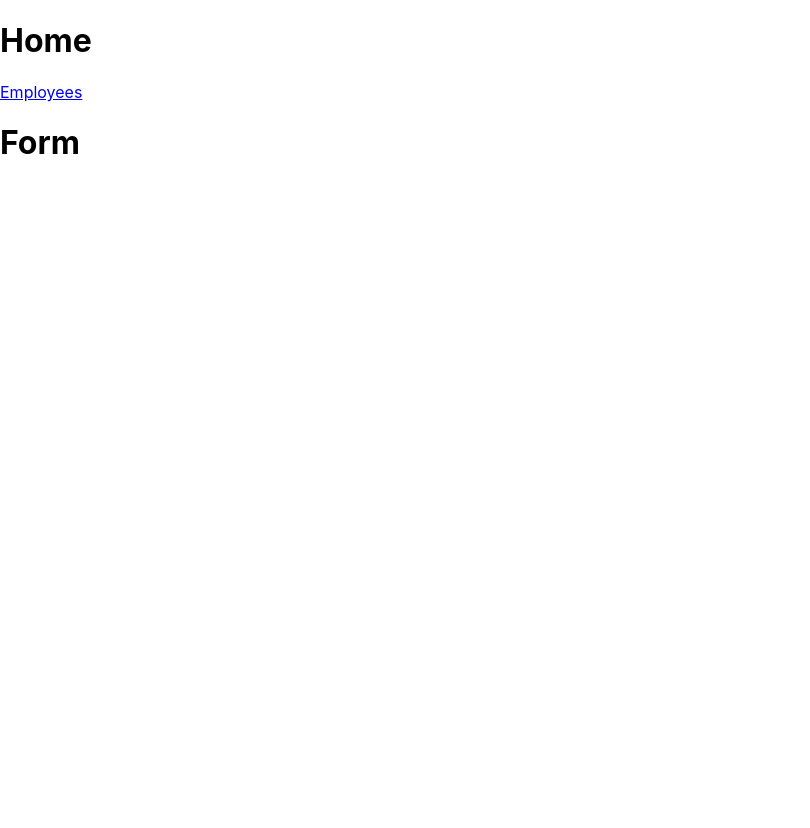
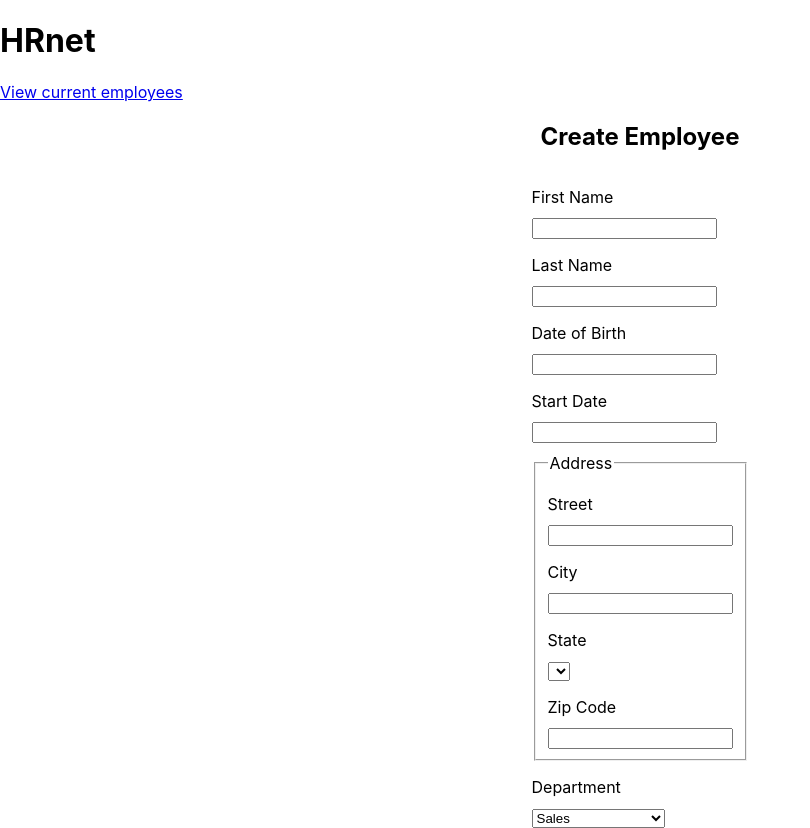
Before and after one commit to NicolasDuquesne2/NicolasDuquesne_14_06072022, a React (Create React App) app: page / in a window 1280 px wide. Shown: the whole page, without its empty margins (0-810 px from the left). Before the commit the page ends 800 px from the top, so only its background shows below. Built offline with nearby package versions, Linux system fonts and the light colour scheme.

Commit message:
Set a custom Header With a title and a link

```diff
--- /dev/null
+++ b/src/Components/CustomLink/index.jsx
@@ -0,0 +1,11 @@
+import React from "react"
+
+function CustomLink({link}) {
+    return(
+        <React.Fragment>
+            <a className="cust-link" href={link.href}>{link.text}</a>
+        </React.Fragment>
+    )
+}
+
+export default CustomLink
--- a/src/Components/Form/index.jsx
+++ b/src/Components/Form/index.jsx
@@ -1,7 +1,50 @@
+import React from "react"
 
 function Form() {
     return(
-        <h1>Form</h1>
+        <React.Fragment>
+            <h2>Create Employee</h2>
+            <form action="#" id="create-employee">
+            <label htmlFor="first-name">First Name</label>
+                <input type="text" id="first-name" />
+
+                <label htmlFor="last-name">Last Name</label>
+                <input type="text" id="last-name" />
+
+                <label htmlFor="date-of-birth">Date of Birth</label>
+                <input id="date-of-birth" type="text" />
+
+                <label htmlFor="start-date">Start Date</label>
+                <input id="start-date" type="text" />
+
+                <fieldset className="address">
+                    <legend>Address</legend>
+
+                    <label htmlFor="street">Street</label>
+                    <input id="street" type="text" />
+
+                    <label htmlFor="city">City</label>
+                    <input id="city" type="text" />
+
+                    <label htmlFor="state">State</label>
+                    <select name="state" id="state"></select>
+
+                    <label htmlFor="zip-code">Zip Code</label>
+                    <input id="zip-code" type="number" />
+                </fieldset>
+
+                <label htmlFor="department">Department</label>
+                <select name="department" id="department">
+                    <option>Sales</option>
+                    <option>Marketing</option>
+                    <option>Engineering</option>
+                    <option>Human Resources</option>
+                    <option>Legal</option>
+                </select>
+
+            </form>
+        </React.Fragment>
+
     )
 }
 
--- /dev/null
+++ b/src/Components/Header/index.jsx
@@ -0,0 +1,14 @@
+import CustomLink from "../CustomLink"
+
+function Header (params) {
+    const pars = params.params
+    return(
+        <div className="header-container">
+            <h1>{pars.title}</h1>
+            <CustomLink link={pars.link} />
+        </div>
+    )
+}
+
+
+export default Header
--- a/src/Pages/Employees/index.jsx
+++ b/src/Pages/Employees/index.jsx
@@ -1,10 +1,14 @@
 import React from "react"
+import Header from "../../Components/Header"
 
 function Employees() {
     return (
         <React.Fragment>
-            <h1>Employees</h1>
+            <h1>Current Employees</h1>
             <a href="/">Home</a>
+            <div className="container">
+
+            </div>
         </React.Fragment>
     )
 }
--- a/src/Pages/Home/index.jsx
+++ b/src/Pages/Home/index.jsx
@@ -1,14 +1,15 @@
 import React from "react"
 import Form from "../../Components/Form"
-
+import Header from "../../Components/Header"
 
 function Home() {
     return (
 
         <React.Fragment>
-             <h1>Home</h1>
-             <a href="/employees">Employees</a>
-             <Form />
+            <Header params={{title: "HRnet", link: {text: "View current employees", href: "/employees"}}} />
+             <div className="container">
+                <Form />
+             </div>
         </React.Fragment>
     )
 }
--- a/src/main.css
+++ b/src/main.css
@@ -6,3 +6,28 @@ body {
   -webkit-font-smoothing: antialiased;
   -moz-osx-font-smoothing: grayscale;
 }
+
+
+.title {
+  display: flex;
+  align-items: center;
+  justify-content: center;
+}
+
+
+.container {
+  display: flex;
+  flex-direction: column;
+  align-items: center;
+  justify-content: center;
+}
+
+label {
+  display: block;
+  margin-top: 1rem;
+  margin-bottom: 10px;
+}
+
+.address {
+  margin-top: 10px;
+}
```
